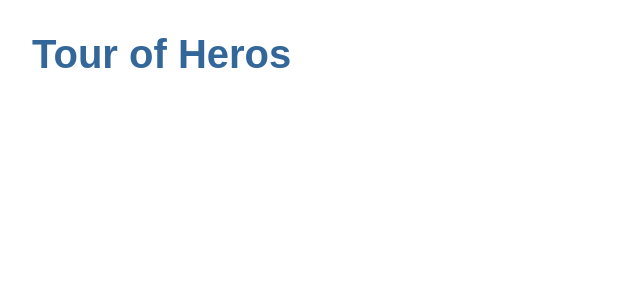
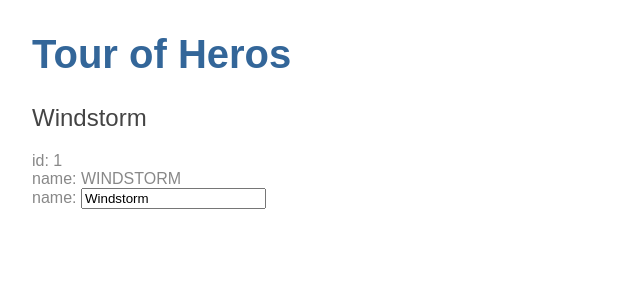
Before and after one commit to khaister/angular-tour-of-heroes, an Angular app: page / in a window 1280 px wide. Shown: the top 300 px of the page, without its empty margins (0-640 px from the left). Built offline with nearby package versions, Linux system fonts and the light colour scheme.

Commit message:
Add heroes component

```diff
--- a/src/app/app.component.html
+++ b/src/app/app.component.html
@@ -1 +1,2 @@
 <h1>{{title}}</h1>
+<app-heroes></app-heroes>
--- /dev/null
+++ b/src/app/heroes/heroes.component.html
@@ -0,0 +1,9 @@
+<h2>{{ hero.name }}</h2>
+<div><span>id: </span>{{ hero.id }}</div>
+<div><span>name: </span>{{ hero.name | uppercase }}</div>
+
+<div>
+  <label>name:
+    <input [(ngModel)]="hero.name" placeholder="name">
+  </label>
+</div>
--- /dev/null
+++ b/src/app/heroes/heroes.component.ts
@@ -0,0 +1,24 @@
+import { Component, OnInit } from '@angular/core';
+
+
+import { Hero } from '../shared/models/hero';
+
+
+@Component({
+  selector: 'app-heroes',
+  templateUrl: './heroes.component.html',
+  styleUrls: ['./heroes.component.css']
+})
+export class HeroesComponent implements OnInit {
+
+  hero: Hero = {
+    id: 1,
+    name: 'Windstorm'
+  };
+
+  constructor() { }
+
+  ngOnInit() {
+  }
+
+}
--- /dev/null
+++ b/src/app/shared/models/hero.ts
@@ -0,0 +1,4 @@
+export class Hero {
+  id: number;
+  name: string;
+}
```
Also changed, not shown: src/app/app.module.ts (+6 -2 lines), src/app/heroes/heroes.component.css (added), 1 other file (tests, documents, lock files or other folders).
